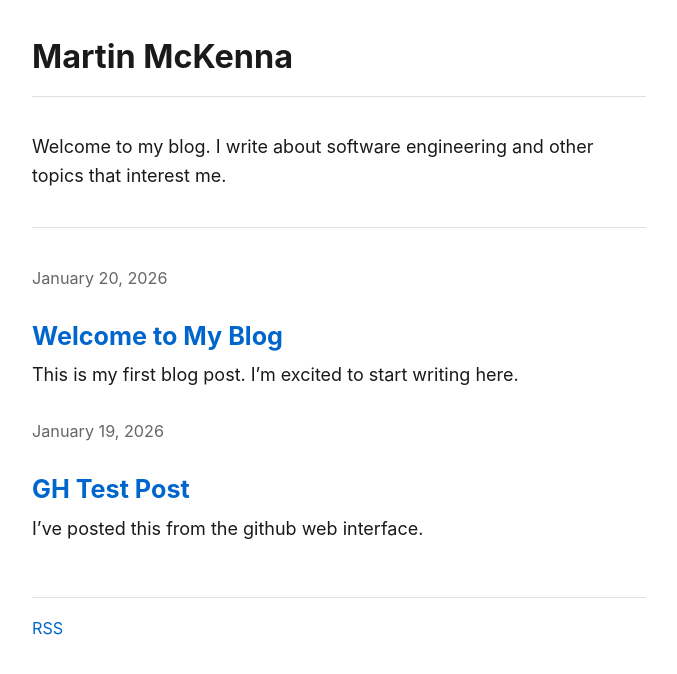
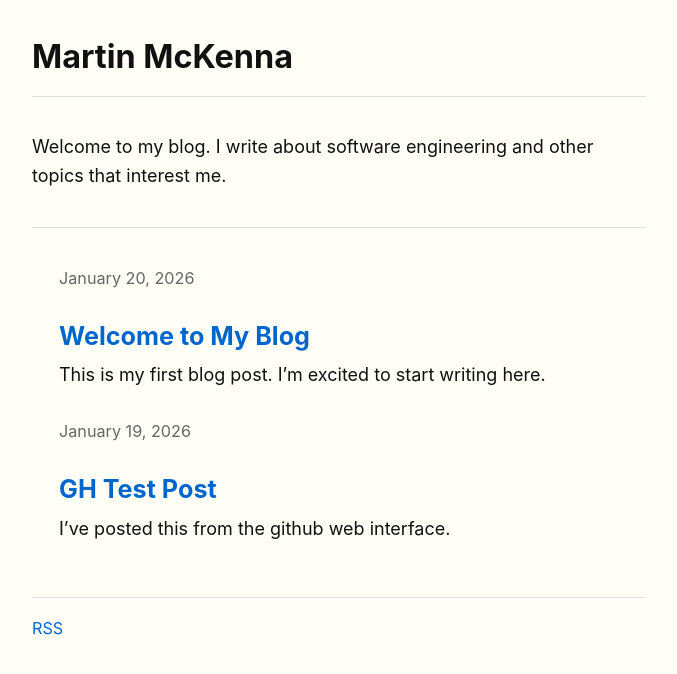
Before and after one commit to martinjmckenna/martinjmckenna.github.io, a Jekyll site: the page built from index.html, in a window 1280 px wide. Shown: the top 674 px of the page, without its empty margins (301-978 px from the left). Built offline with Jekyll 4.4.1, drawn with Linux system fonts in a browser that asks for light colours; the list of posts is cut into pages by our own code.

Commit message:
Update permalink structure and improve styling
- Change permalink format to /:year/:month/:title/ for date-based URLs
- Add off-white (#fffff8) and off-black (#111111) colors for softer contrast
- Add proper list styling with indentation for nested lists
- Add table styling with minimal borders
- Add figure and figcaption styling for images
- Update .gitignore for local development files

Co-Authored-By: Claude Opus 4.5 <noreply@anthropic.com>

```diff
--- a/_config.yml
+++ b/_config.yml
@@ -3,7 +3,7 @@ description: Personal blog
 url: "https://martinjmckenna.github.io"
 baseurl: ""
 
-permalink: /:title/
+permalink: /:year/:month/:title/
 
 paginate: 5
 paginate_path: "/page/:num/"
--- a/assets/css/style.css
+++ b/assets/css/style.css
@@ -1,6 +1,6 @@
 :root {
-  --bg-color: #ffffff;
-  --text-color: #1a1a1a;
+  --bg-color: #fffff8;
+  --text-color: #111111;
   --link-color: #0066cc;
   --link-hover: #004499;
   --border-color: #e0e0e0;
@@ -10,8 +10,8 @@
 
 @media (prefers-color-scheme: dark) {
   :root {
-    --bg-color: #1a1a1a;
-    --text-color: #e0e0e0;
+    --bg-color: #111111;
+    --text-color: #fffff8;
     --link-color: #6db3f2;
     --link-hover: #9dcbf5;
     --border-color: #333333;
@@ -72,6 +72,20 @@ p {
   margin-bottom: 1rem;
 }
 
+ul, ol {
+  margin-bottom: 1rem;
+  padding-left: 1.5rem;
+}
+
+li {
+  margin-bottom: 0.5rem;
+}
+
+li > ul, li > ol {
+  margin-top: 0.5rem;
+  margin-bottom: 0.5rem;
+}
+
 header {
   margin-bottom: 2rem;
   padding-bottom: 1rem;
@@ -126,6 +140,23 @@ article header h1 {
 article img {
   max-width: 100%;
   height: auto;
+  display: block;
+}
+
+figure {
+  margin: 1.5rem 0;
+}
+
+figure img {
+  max-width: 100%;
+  height: auto;
+  display: block;
+}
+
+figcaption {
+  margin-top: 0.5rem;
+  font-size: 0.85rem;
+  color: var(--muted-color);
 }
 
 pre, code {
@@ -211,3 +242,23 @@ footer {
   color: var(--muted-color);
   font-size: 0.9rem;
 }
+
+table {
+  width: 100%;
+  border-collapse: collapse;
+  margin-bottom: 1.5rem;
+}
+
+th, td {
+  text-align: left;
+  padding: 1rem 1rem 1rem 0;
+}
+
+th {
+  font-weight: 600;
+  border-bottom: 2px solid var(--border-color);
+}
+
+td {
+  border-bottom: 1px solid var(--border-color);
+}
```
Also changed, not shown: 1 other file.
